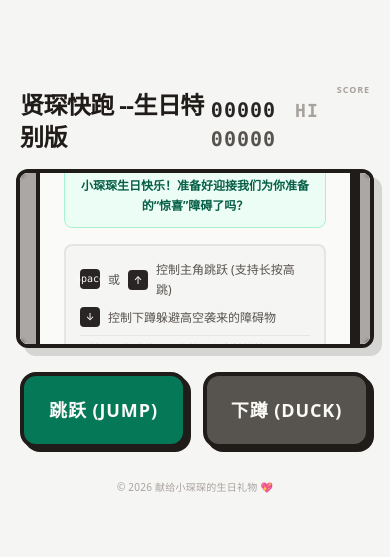
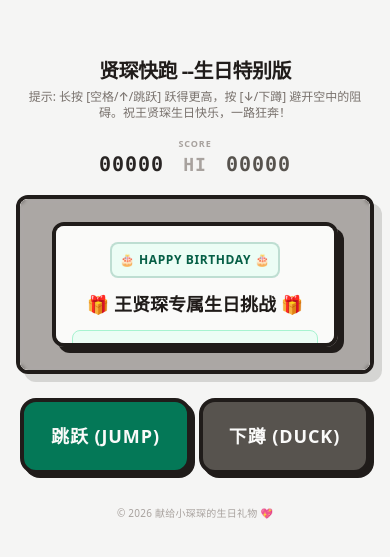
Before and after one commit to craby2006/xianchen-run, a website built with Vite: page index.html in a window 390 px wide. Shown: the part 133-690 px from the top of the page. Built offline with nearby package versions, Linux system fonts and the light colour scheme; a web font is replaced by a local one.

Commit message:
fix: mobile UI

```diff
--- a/index.html
+++ b/index.html
@@ -29,18 +29,18 @@
     <div class="w-full max-w-3xl my-auto flex flex-col items-center">
 
         <!-- TOP HEADER & SCOREBOARD -->
-        <header class="w-full flex flex-row items-end justify-between mb-4 px-1">
-            <div class="flex flex-col">
-                <h1 class="text-2xl md:text-3xl font-black tracking-tight text-stone-850 uppercase">
+        <header class="w-full flex flex-col md:flex-row items-center md:justify-between gap-4 md:gap-0 mb-4 px-1">
+            <div class="flex flex-col items-center md:items-start">
+                <h1 class="text-xl md:text-3xl font-black tracking-tight text-stone-850 uppercase text-center md:text-left">
                     贤琛快跑 --生日特别版
                 </h1>
-                <p class="hidden sm:block text-[11px] text-stone-500 mt-1 font-medium">
+                <p class="text-center md:text-left text-xs md:text-sm text-stone-500 mt-1 font-medium">
                     提示: 长按 [空格/↑/跳跃] 跃得更高，按 [↓/下蹲] 避开空中的阻碍。祝王贤琛生日快乐，一路狂奔！
                 </p>
             </div>
 
             <!-- Monospace scoreboard with formatting: 00000 HI 00325 -->
-            <div class="flex flex-col items-end">
+            <div class="flex flex-col items-center md:items-end">
                 <span class="text-[9px] font-bold tracking-widest text-stone-400 uppercase">SCORE</span>
                 <div id="scoreboard" class="font-mono-custom text-xl md:text-2xl font-bold tracking-wider text-stone-800">
                     <span id="scoreText">00000</span>
@@ -57,11 +57,11 @@
 
             <!-- Ready/Start Overlay Modal (Default Visible) -->
             <div id="startScreen" class="absolute inset-0 flex items-center justify-center bg-stone-900/30 backdrop-blur-[2px] transition-opacity duration-300 p-4">
-                <div class="bg-stone-50 border-4 border-stone-850 p-6 md:p-8 rounded-xl max-w-sm w-full text-center shadow-[6px_6px_0px_0px_rgba(32,28,26,1)] animate-fade-in">
+                <div class="bg-stone-50 border-4 border-stone-850 p-4 md:p-8 rounded-xl w-[90%] md:max-w-md max-h-[90%] overflow-y-auto text-center shadow-[6px_6px_0px_0px_rgba(32,28,26,1)] animate-fade-in">
                     <div class="inline-block p-2 bg-emerald-50 text-emerald-800 rounded-lg border-2 border-emerald-800/20 mb-3 text-xs font-bold uppercase tracking-wider">
                         🎂 Happy Birthday 🎂
                     </div>
-                    <h2 class="text-xl md:text-2xl font-black text-stone-850 mb-3">🎁 王贤琛专属生日挑战 🎁</h2>
+                    <h2 class="text-lg md:text-2xl font-black text-stone-850 mb-3">🎁 王贤琛专属生日挑战 🎁</h2>
 
                     <!-- Birthday cyber greeting card text -->
                     <p class="text-xs md:text-sm text-emerald-800 bg-emerald-50 border border-emerald-200 rounded-lg p-3 mb-4 leading-relaxed font-semibold text-center">
@@ -94,11 +94,11 @@
 
             <!-- Game Over Overlay Modal (Default Hidden) -->
             <div id="gameOverScreen" class="absolute inset-0 hidden flex items-center justify-center bg-stone-900/35 backdrop-blur-[2px] p-4">
-                <div class="bg-stone-50 border-4 border-stone-850 p-6 md:p-8 rounded-xl max-w-xs w-full text-center shadow-[6px_6px_0px_0px_rgba(32,28,26,1)]">
+                <div class="bg-stone-50 border-4 border-stone-850 p-4 md:p-8 rounded-xl w-[90%] md:max-w-md max-h-[90%] overflow-y-auto text-center shadow-[6px_6px_0px_0px_rgba(32,28,26,1)]">
                     <div id="gameOverSubTitle" class="inline-block p-1.5 bg-red-100 text-red-700 rounded-lg border border-red-200 mb-2 text-xs font-black uppercase tracking-wider">
                         Game Over
                     </div>
-                    <h2 id="gameOverTitle" class="text-xl md:text-2xl font-black text-red-600 mb-2">游戏结束</h2>
+                    <h2 id="gameOverTitle" class="text-lg md:text-2xl font-black text-red-600 mb-2">游戏结束</h2>
 
                     <p class="text-sm text-stone-600 mb-6">
                         你的最终得分<br>
@@ -114,7 +114,7 @@
         </div>
 
         <!-- BOTTOM TOUCH BUTTONS (PC visible too for dev testing and aesthetic balancing) -->
-        <div class="w-full flex flex-row justify-between gap-4 md:gap-6 mt-6 px-1">
+        <div class="w-full flex flex-row justify-between gap-2 md:gap-4 mt-6 px-1">
             <!-- Large Rounded Jump Button -->
             <button id="mobileJump" class="flex-1 py-5 md:py-6 bg-emerald-700 active:bg-emerald-800 hover:bg-emerald-750 text-stone-50 font-black text-lg md:text-xl rounded-2xl border-4 border-stone-850 shadow-[4px_4px_0px_0px_rgba(32,28,26,1)] active:translate-y-[3px] active:shadow-[1px_1px_0px_0px_rgba(32,28,26,1)] transition-all select-none touch-manipulation uppercase tracking-wider">
                 跳跃 (JUMP)
```
